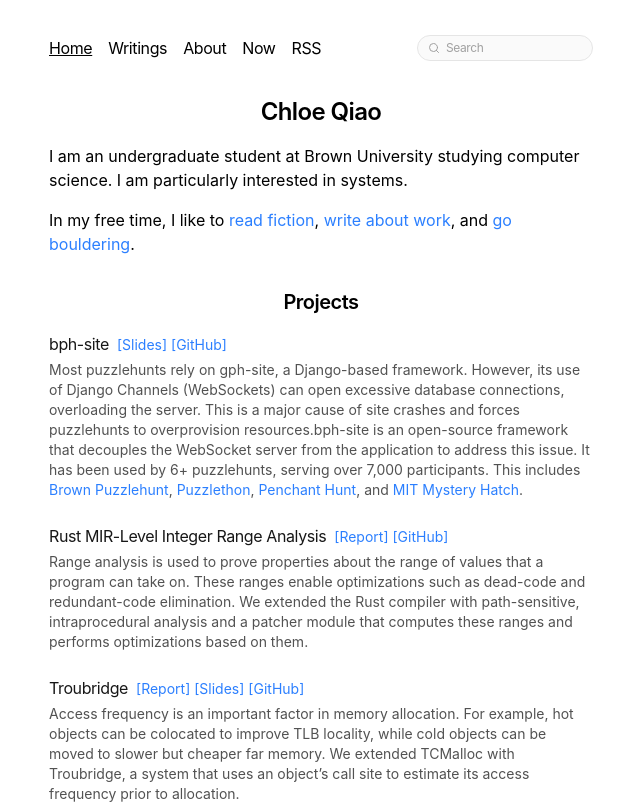
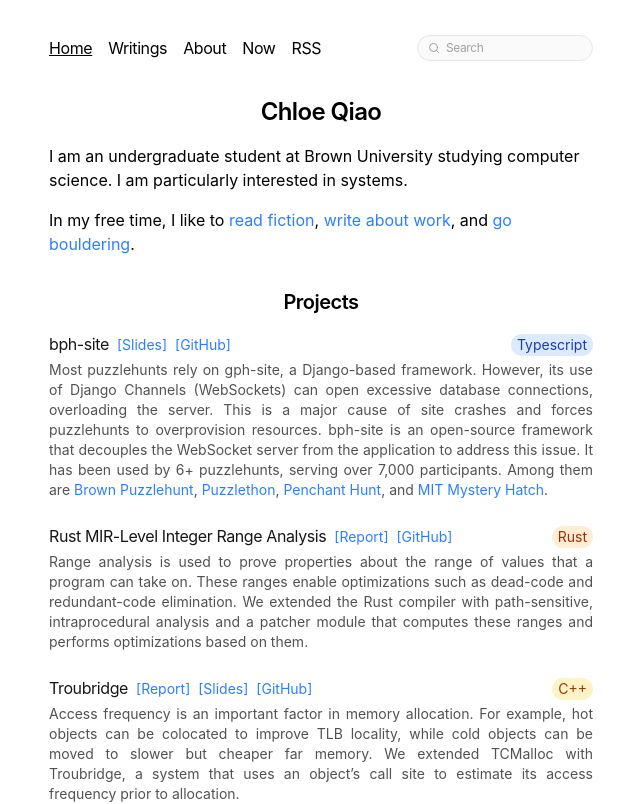
Before and after one commit to qiaochloe/blog, a Next.js app: page / in a window 1280 px wide. Shown: the top 804 px of the page, without its empty margins (327-967 px from the left). Built offline with nearby package versions, Linux system fonts and the light colour scheme.

Commit message:
Add tags to projects page

```diff
--- a/app/page.tsx
+++ b/app/page.tsx
@@ -3,26 +3,40 @@ import MarkdownIt from "markdown-it";
 import { getPosts } from "app/posts";
 import { formatDate } from "app/utils";
 
-const projects: {
+type Project = {
   title: string;
   description: React.ReactNode;
   report?: string;
   repo?: string;
   slides?: string;
   link?: string;
-}[] = [
+  tags?: string[];
+}
+
+type Tag = "Typescript" | "Rust" | "C++" | "Bash";
+
+const tagColor: Record<Tag, string> = {
+  "Typescript": "bg-blue-100 text-blue-800",
+  "Rust": "bg-orange-100 text-orange-800",
+  "C++": "bg-amber-100 text-amber-800",
+  "Bash": "bg-neutral-100 text-neutral-800",
+};
+
+const projects: Project[] = [
   {
     title: "bph-site",
     description: <>
-        Most puzzlehunts rely on gph-site, a Django-based framework. However, its use of Django Channels (WebSockets) can open excessive database connections, overloading the server. This is a major cause of site crashes and forces puzzlehunts to overprovision resources.bph-site is an open-source framework that decouples the WebSocket server from the application to address this issue. It has been used by 6+ puzzlehunts, serving over 7,000 participants. This includes <a className="hover:underline text-blue-500 hover:text-blue-800 decoration-blue-400 underline-offset-2 decoration-[0.1em]" href="https://www.brownpuzzlehunt.com">Brown Puzzlehunt</a>, <a className="hover:underline text-blue-500 hover:text-blue-800 decoration-blue-400 underline-offset-2 decoration-[0.1em]" href="htts://puzzlethon.brownpuzzleclub.com">Puzzlethon</a>, <a className="hover:underline text-blue-500 hover:text-blue-800 decoration-blue-400 underline-offset-2 decoration-[0.1em]" href="https://penchantpuzzlehunt.com">Penchant Hunt</a>, and <a className="hover:underline text-blue-500 hover:text-blue-800 decoration-blue-400 underline-offset-2 decoration-[0.1em]" href="https://www.mitmysteryhatch.com">MIT Mystery Hatch</a>.</>,
+      Most puzzlehunts rely on gph-site, a Django-based framework. However, its use of Django Channels (WebSockets) can open excessive database connections, overloading the server. This is a major cause of site crashes and forces puzzlehunts to overprovision resources. bph-site is an open-source framework that decouples the WebSocket server from the application to address this issue. It has been used by 6+ puzzlehunts, serving over 7,000 participants. Among them are <a className="hover:underline text-blue-500 hover:text-blue-800 decoration-blue-400 underline-offset-2 decoration-[0.1em]" href="https://www.brownpuzzlehunt.com">Brown Puzzlehunt</a>, <a className="hover:underline text-blue-500 hover:text-blue-800 decoration-blue-400 underline-offset-2 decoration-[0.1em]" href="htts://puzzlethon.brownpuzzleclub.com">Puzzlethon</a>, <a className="hover:underline text-blue-500 hover:text-blue-800 decoration-blue-400 underline-offset-2 decoration-[0.1em]" href="https://penchantpuzzlehunt.com">Penchant Hunt</a>, and <a className="hover:underline text-blue-500 hover:text-blue-800 decoration-blue-400 underline-offset-2 decoration-[0.1em]" href="https://www.mitmysteryhatch.com">MIT Mystery Hatch</a>.</>,
     repo: "https://github.com/brown-puzzle-hq/bph-site",
     slides: "/projects/bph-site-slides.pdf",
+    tags: ["Typescript"]
   },
   {
     title: "Rust MIR-Level Integer Range Analysis",
     description: "Range analysis is used to prove properties about the range of values that a program can take on. These ranges enable optimizations such as dead-code and redundant-code elimination. We extended the Rust compiler with path-sensitive, intraprocedural analysis and a patcher module that computes these ranges and performs optimizations based on them.",
     repo: "https://github.com/qiaochloe/rust-range-analysis",
-      report: "/projects/range-analysis.pdf",
+    report: "/projects/rust-mir-level-range-analysis.pdf",
+    tags: ["Rust"]
   },
   {
     title: "Troubridge",
@@ -30,6 +44,7 @@ const projects: {
     report: "/projects/troubridge.pdf",
     repo: "https://github.com/qiaochloe/troubridge",
     slides: "/projects/troubridge-slides.pdf",
+    tags: ["C++"]
   },
   {
     title: "Common Course Containers",
@@ -37,6 +52,7 @@ const projects: {
     repo: "https://github.com/BrownCS/common-course-containers",
     link: "https://cs.brown.edu/about/system/course-tech/common-course-containers/",
     slides: "/projects/ccc-slides.pdf",
+    tags: ["Bash"]
   },
 ];
 
@@ -93,12 +109,12 @@ export default function Page() {
         const slug = project.title.toLowerCase().replace(/\s+/g, "-");
         return (
           <div key={project.title} id={slug} className="w-full mb-6 group">
+            <div className="flex items-baseline justify-between gap-x-2">
               <div className="flex flex-wrap items-baseline gap-x-2">
                 <h2 className="relative text-neutral-900 tracking-tight pb-1">
                   <a href={`#${slug}`} className="anchor absolute -ml-[1em] pr-[0.5em] invisible group-hover:visible no-underline text-neutral-300 after:content-['#']" />
                   {project.title}
                 </h2>
-              <div className="flex flex-wrap items-baseline gap-x-1">
                 {project.report && (
                   <Link href={project.report} className="text-blue-500 text-sm hover:underline hover:text-blue-800 decoration-blue-400 underline-offset-2 decoration-[0.1em]">[Report]</Link>
                 )}
@@ -112,8 +128,15 @@ export default function Page() {
                   <Link href={project.repo} className="text-blue-500 text-sm hover:underline hover:text-blue-800 decoration-blue-400 underline-offset-2 decoration-[0.1em]">[GitHub]</Link>
                 )}
               </div>
+              <div className="flex gap-x-2 shrink-0">
+                {project.tags?.map((tag) => (
+                  <span key={tag} className={`text-sm px-1.5 py-0.25 rounded-full ${tagColor[tag as Tag]}`}>
+                    {tag}
+                  </span>
+                ))}
               </div>
-            <p className="text-neutral-600 text-sm">
+            </div>
+            <p className="text-neutral-600 text-sm text-justify">
               {project.description}
             </p>
           </div>
```
Lines whose indentation alone changed are shown as unchanged.
